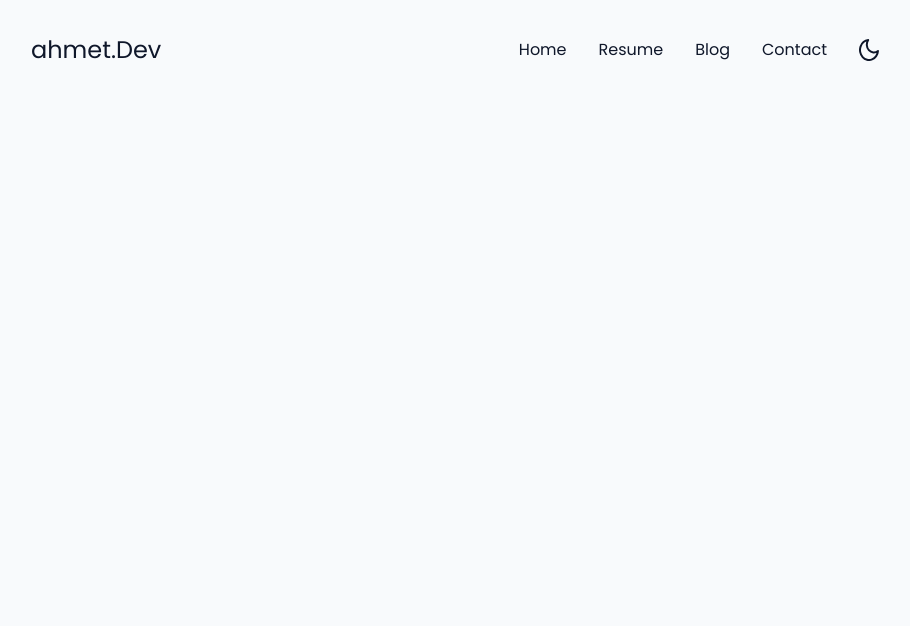
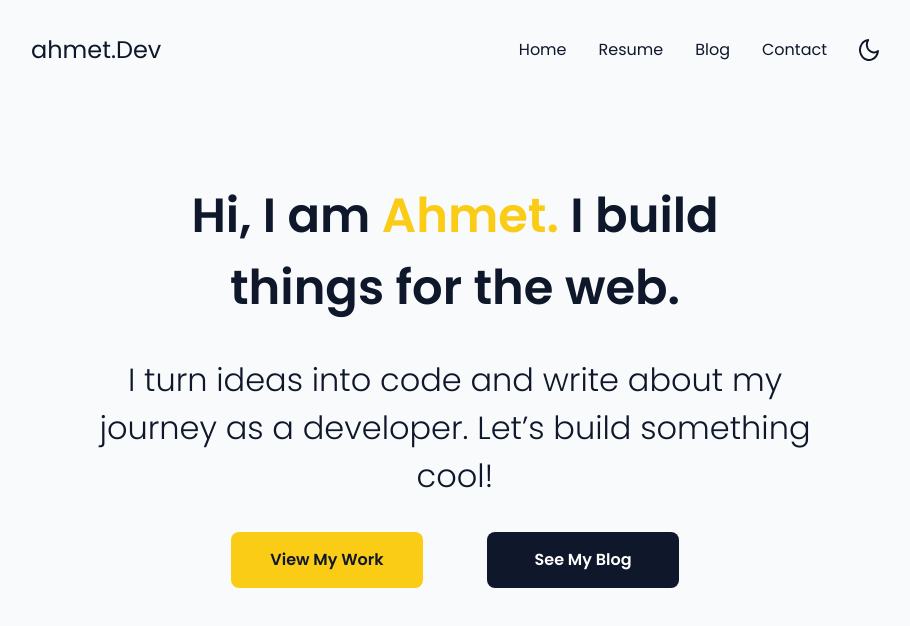
Before and after one commit to kaya70875/personal, a Next.js app: page / in a window 1280 px wide. Shown: the top 626 px of the page, without its empty margins (185-1095 px from the left). Built offline with nearby package versions, Linux system fonts and the light colour scheme.

Commit message:
create hero section

```diff
--- a/src/app/page.tsx
+++ b/src/app/page.tsx
@@ -1,6 +1,16 @@
+import Button from "@/components/Button";
+
 export default function Home() {
   return (
-    <main className="">
+    <main className="flex flex-col gap-12 mt-24">
+      <section className="hero flex flex-col gap-8 items-center text-center">
+        <h1 className="max-w-2xl">Hi, I am <span className="text-accent">Ahmet. </span>I build things for the web.</h1>
+        <h3 className="max-w-3xl 2xl:max-w-4xl">I turn ideas into code and write about my journey as a developer. Let’s build something cool!</h3>
+        <div className="flex items-center gap-16 justify-center w-full">
+          <Button>View My Work</Button>
+          <Button variant="secondary">See My Blog</Button>
+        </div>
+      </section>
     </main>
   )
 }
```
